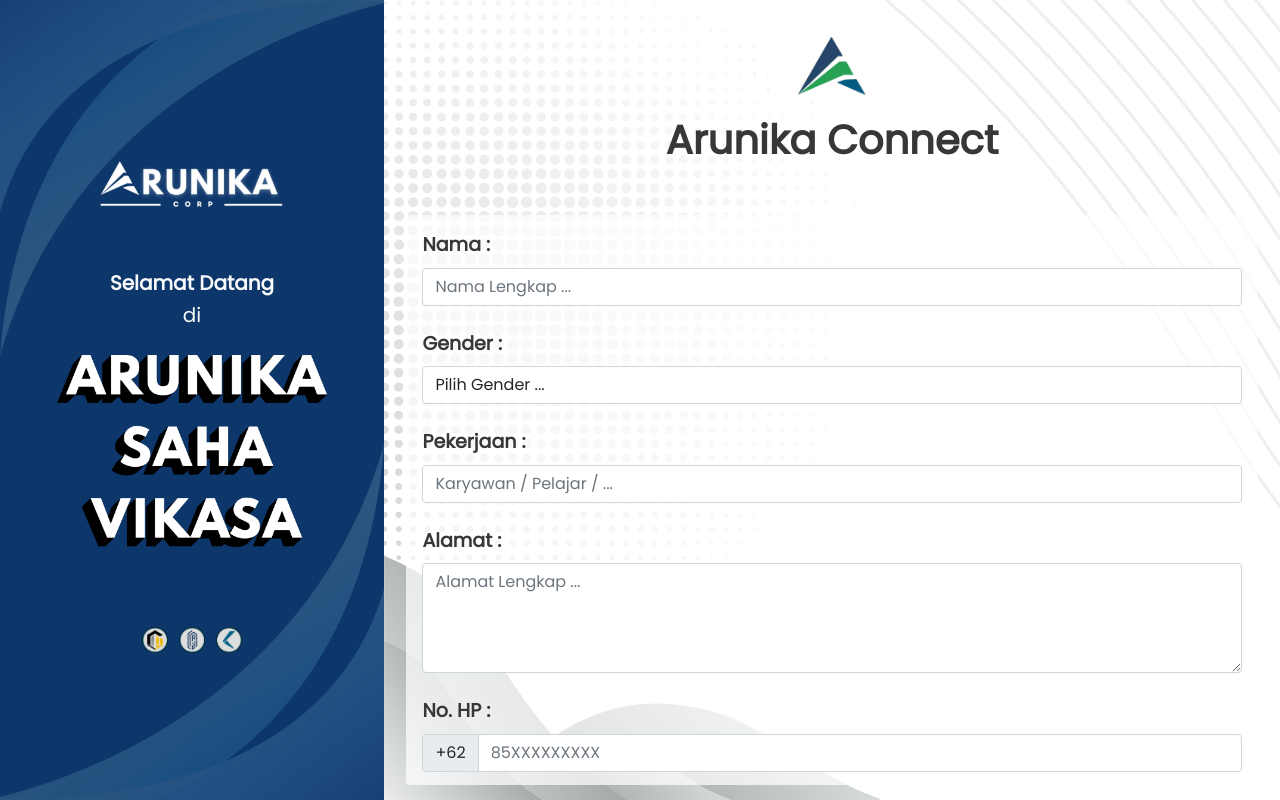
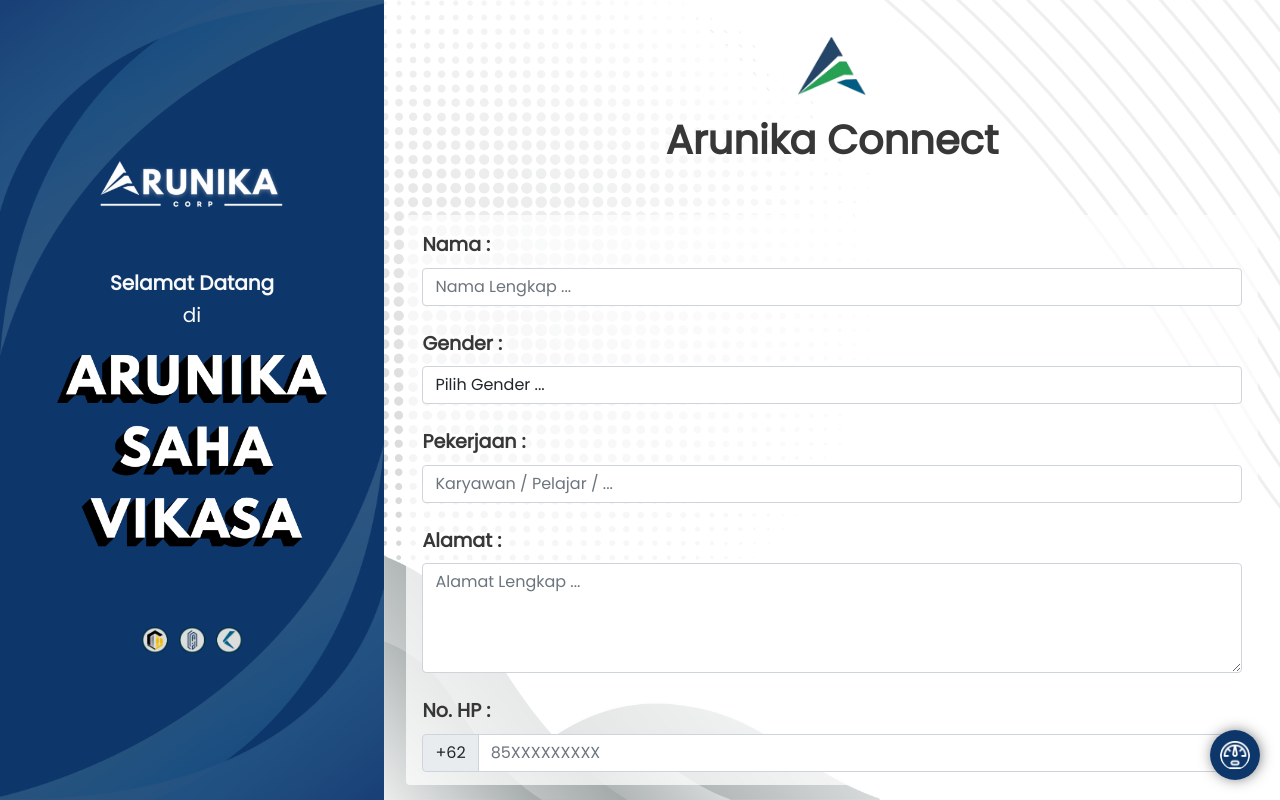
Before and after one commit to ibnuahmadfauzi/arunika-connect, a plain HTML site: page index.html in a window 1280 px wide. Drawn offline with Linux system fonts and the light colour scheme.

Commit message:
create dashboard button

```diff
--- a/admin/script.js
+++ b/admin/script.js
@@ -22,7 +22,11 @@
     const data = await getAllGuests();
 
     if (!data || data.length === 0) {
-      alert("Tidak ada data guest di IndexedDB!");
+      Swal.fire({
+        title: "Gagal Export",
+        text: "tidak ada data pengunjung yang tersedia",
+        icon: "warning",
+      });
       return;
     }
 
--- a/index.html
+++ b/index.html
@@ -155,6 +155,14 @@
       </div>
     </div>
 
+    <a href="admin/index.html">
+      <img
+        src="images/dashboard.png"
+        alt="PT. Arunika Saha Vikasa"
+        class="dashboard-btn"
+      />
+    </a>
+
     <!-- Bootstrap JS -->
     <script src="bootstrap/bootstrap.bundle.min.js"></script>
 
--- a/style.css
+++ b/style.css
@@ -344,4 +344,18 @@
   .form-section .body-form-section .card-body {
     overflow-y: auto;
   }
+
+  .dashboard-btn {
+    width: 50px;
+    position: fixed;
+    bottom: 0;
+    right: 0;
+    margin: 0 20px 20px 0;
+    background-color: rgba(1, 44, 99, 0.95);
+    padding: 10px;
+    border-radius: 30px;
+    box-shadow: 1px 0px 15px -3px rgba(0, 0, 0, 0.75);
+    -webkit-box-shadow: 1px 0px 15px -3px rgba(0, 0, 0, 0.75);
+    -moz-box-shadow: 1px 0px 15px -3px rgba(0, 0, 0, 0.75);
+  }
 }
```
Also changed, not shown: images/dashboard.png (added).
